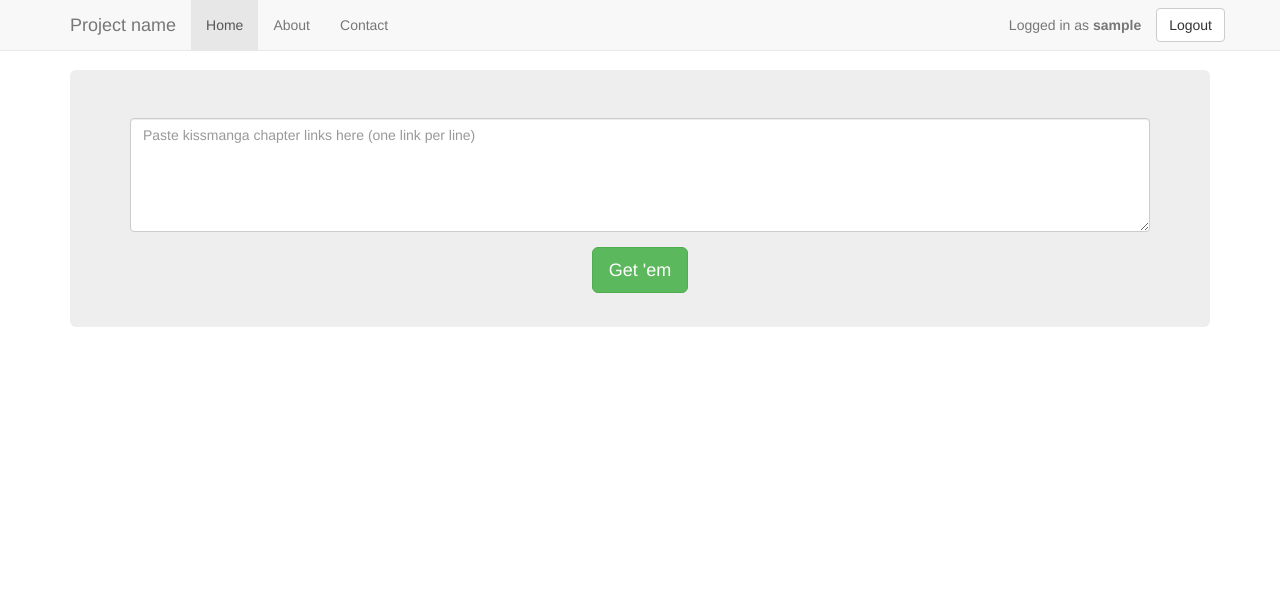
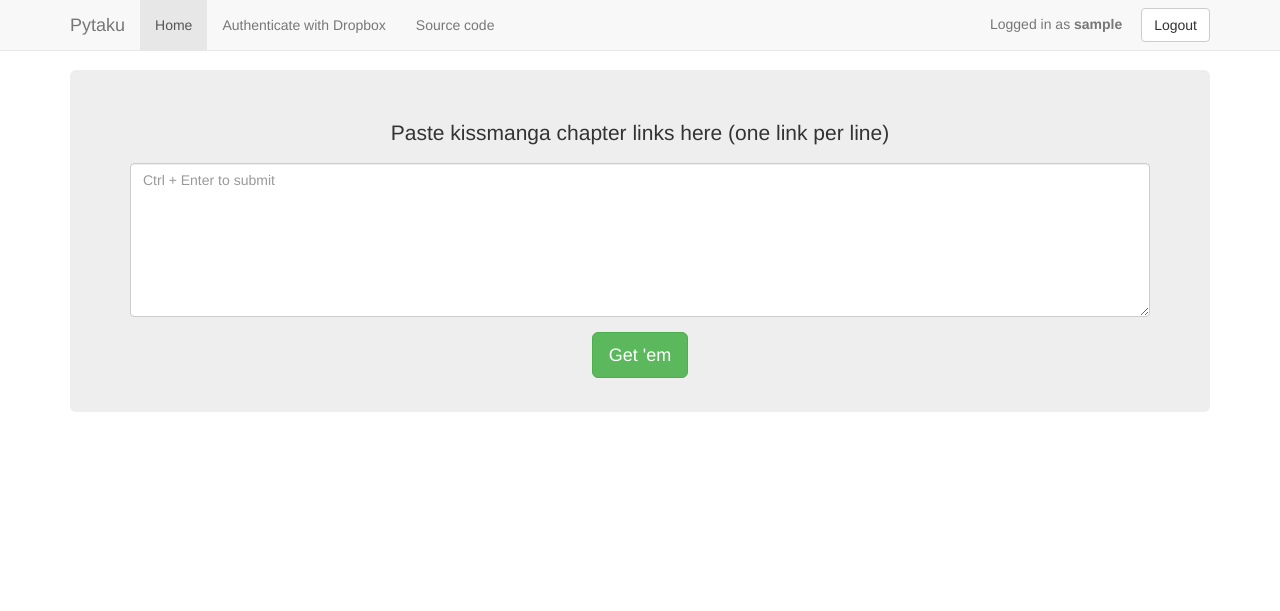
Before and after one commit to nhanb/pytaku-legacy, a Python web app: template templates/index.html in a window 1280 px wide. Shown: the top 611 px of the page. After the commit the page ends 378 px from the top, so only its background shows below. Run offline with Jinja, Linux system fonts and the light colour scheme; the template is opened without the code that fills it: most values are stand-ins (such as "Sample title", 1, 10 or a date in 2020); some libraries are stand-ins or nearby versions.

Commit message:
ctrl-enter shortcut

```diff
--- a/templates/base.html
+++ b/templates/base.html
@@ -15,8 +15,12 @@
 
     <style class="text/css">
         body {
-            min-height: 2000px;
             padding-top: 70px;
+        }
+
+        .nav-text {
+            color: #777;
+            margin-right: 15px;
         }
     </style>
 
@@ -39,19 +43,23 @@
             <span class="icon-bar"></span>
             <span class="icon-bar"></span>
           </button>
-          <a class="navbar-brand" href="#">Project name</a>
+          <a class="navbar-brand" href="#">Pytaku</a>
         </div>
 
         <div class="navbar-collapse collapse">
           <ul class="nav navbar-nav">
-            <li class="active"><a href="#">Home</a></li>
-            <li><a href="#about">About</a></li>
-            <li><a href="#contact">Contact</a></li>
+            <li class="active"><a href="/">Home</a></li>
+            <li><a href="/oauth">Authenticate with Dropbox</a></li>
+            <li><a href="https://github.com/nhanb/pytaku">Source code</a></li>
           </ul>
-          <ul class="nav navbar-nav navbar-right">
-              <li><a>Logged in as <strong>{{ username }}</strong></a></li>
-              <li><button type="button" class="btn btn-default navbar-btn">Logout</button></li>
-          </ul>
+
+          <form class="nav navbar-form navbar-right">
+              <span class="nav-text">Logged in as <strong>{{ username }}</strong></span>
+              <button type="button" class="btn btn-default">Logout</button>
+          </form>
+
+
+
         </div><!--/.nav-collapse -->
 
       </div>
@@ -59,7 +67,10 @@
 
     <div class="container">
 
-    {% block content %}{% endblock %}
+        <!-- Have to put jquery here so "content" block has access to all this -->
+        <script src="//code.jquery.com/jquery-1.10.1.min.js"></script>
+
+        {% block content %}{% endblock %}
 
     </div> <!-- /container -->
 
@@ -67,17 +78,6 @@
     <!-- Bootstrap core JavaScript
     ================================================== -->
     <!-- Placed at the end of the document so the pages load faster -->
-    <script src="//code.jquery.com/jquery-1.10.1.min.js"></script>
     <script src="//netdna.bootstrapcdn.com/bootstrap/3.0.0/js/bootstrap.min.js"></script>
-    <script type="text/javascript">
-        $(document).ready(function() {
-            $('textarea').keydown(function (e) {
-
-                if (e.ctrlKey && e.keyCode == 13) {
-                    $('button[name="submit"]').trigger('click');
-                }
-            });
-        });
-    </script>
   </body>
 </html>
--- a/templates/index.html
+++ b/templates/index.html
@@ -16,11 +16,26 @@
 
 <div class="jumbotron">
     <form action="/" method="post">
-        <textarea id="content" name="content" class="form-control" rows="5"
-            placeholder="Paste kissmanga chapter links here (one link per line)"
+    <p>Paste kissmanga chapter links here (one link per line)</p>
+        <textarea id="content" name="content" class="form-control" rows="7"
+            placeholder="Ctrl + Enter to submit"
             ></textarea>
     <div><button name="submit" class="btn btn-success btn-lg" type="submit">Get 'em</button></div>
     </form>
 </div>
 
+<script type="text/javascript">
+    $(document).ready(function() {
+
+        // Ctrl+Enter to submit links
+        $('body').keydown(function (e) {
+            // Also don't submit if empty or whitespace-only input
+            if (e.ctrlKey && e.keyCode == 13 && $.trim($("#content").val())) {
+                $('button[name="submit"]').trigger('click');
+            }
+        });
+
+    });
+</script>
+
 {% endblock %}
```
